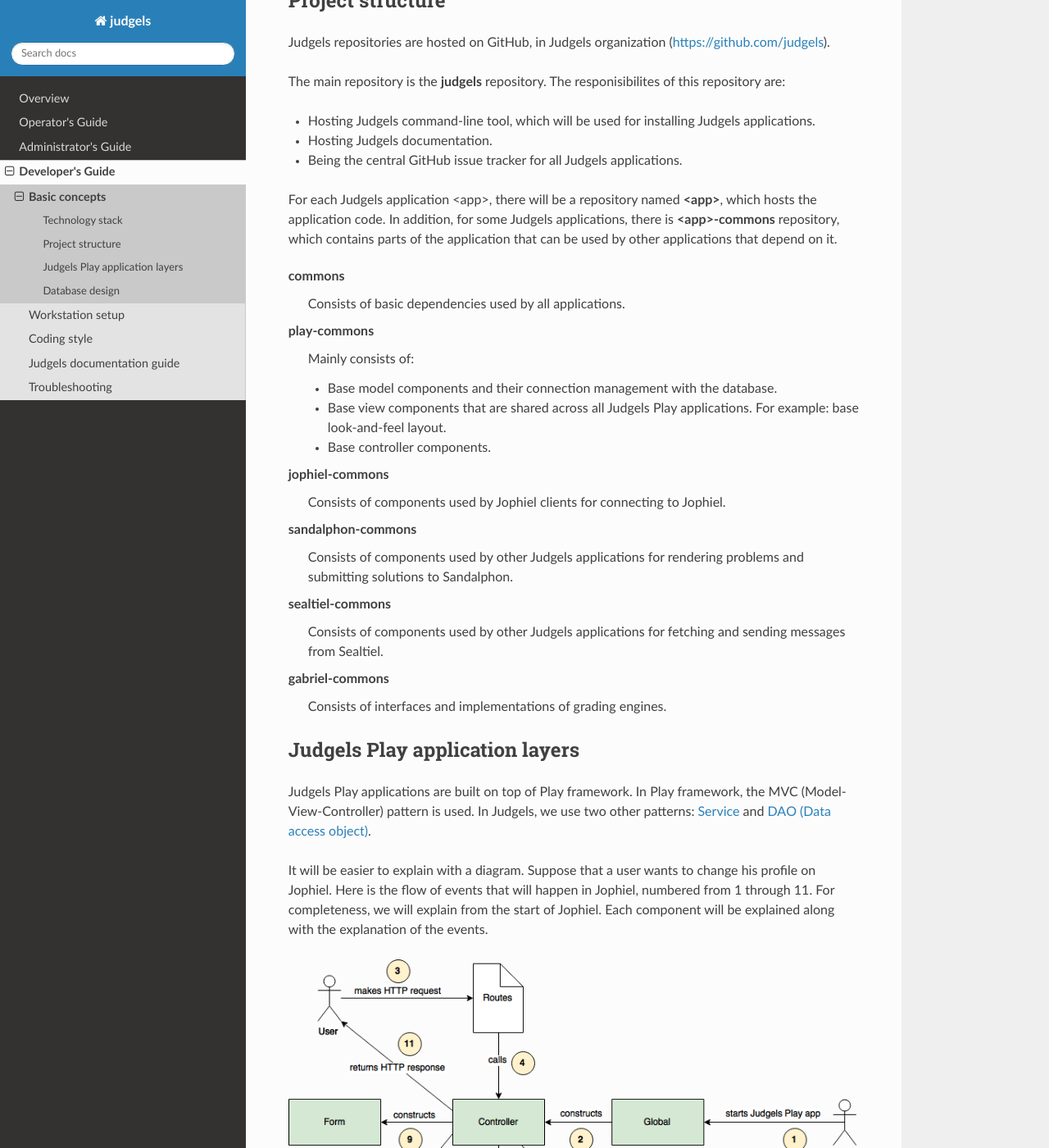
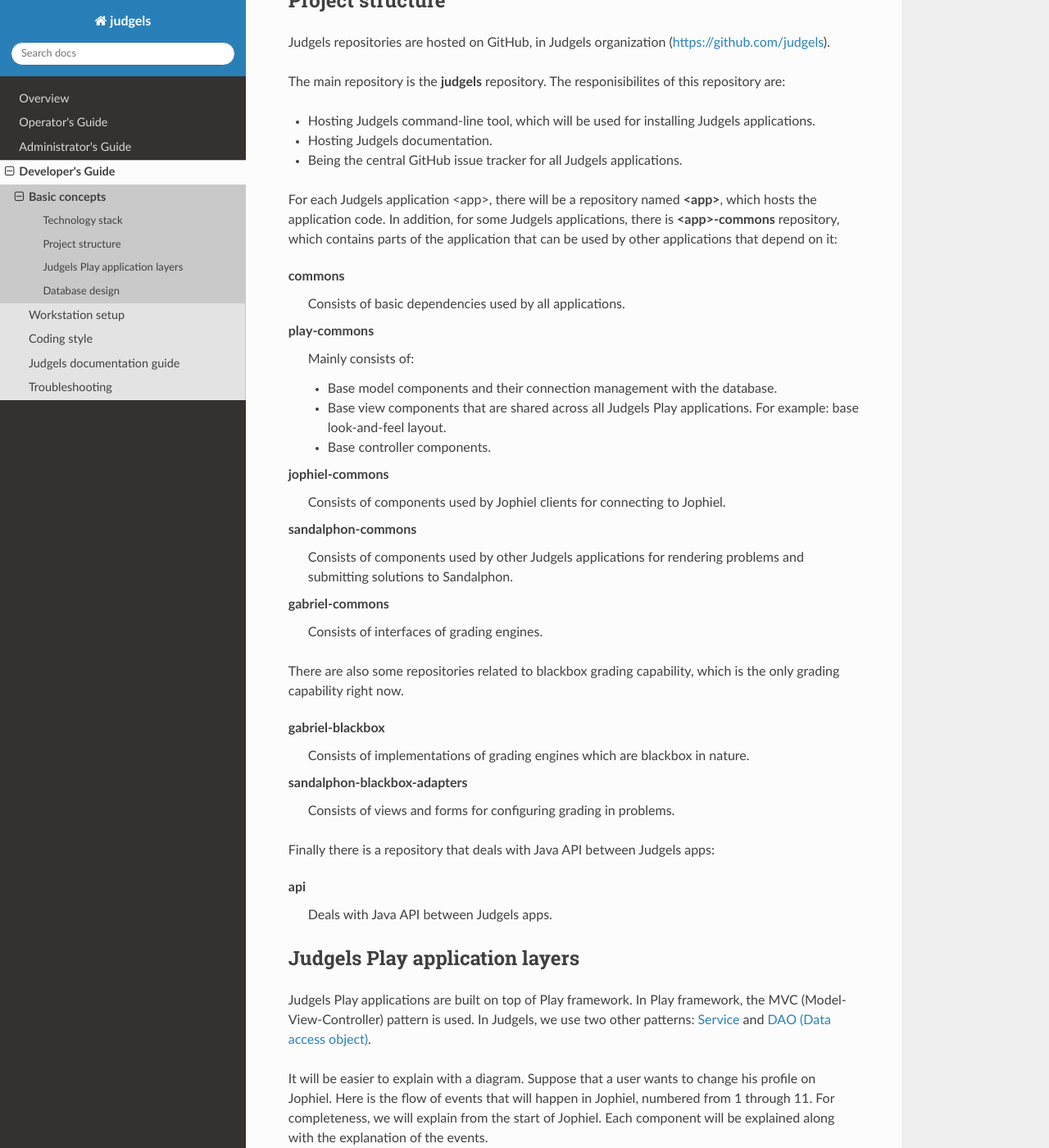
Before and after one commit to judgels/judgels, a Sphinx documentation site: the page built from docs/developer/concept.rst, in a window 1280 px wide and 1400 px high, scrolled down 785 px. Shown: the whole window at 82% size. Built offline with Sphinx 7.4.7 and the Read the Docs theme 2.0.0, drawn with Linux system fonts in a browser that asks for light colours; formulas are drawn with MathJax 3.

Commit message:
Update list of judgels repos in docs

```diff
--- a/docs/developer/concept.rst
+++ b/docs/developer/concept.rst
@@ -39,7 +39,7 @@
 - Hosting Judgels documentation.
 - Being the central GitHub issue tracker for all Judgels applications.
 
-For each Judgels application <app>, there will be a repository named **<app>**, which hosts the application code. In addition, for some Judgels applications, there is **<app>-commons** repository, which contains parts of the application that can be used by other applications that depend on it.
+For each Judgels application <app>, there will be a repository named **<app>**, which hosts the application code. In addition, for some Judgels applications, there is **<app>-commons** repository, which contains parts of the application that can be used by other applications that depend on it:
 
 commons
     Consists of basic dependencies used by all applications.
@@ -57,11 +57,21 @@
 sandalphon-commons
     Consists of components used by other Judgels applications for rendering problems and submitting solutions to Sandalphon.
 
-sealtiel-commons
-    Consists of components used by other Judgels applications for fetching and sending messages from Sealtiel.
+gabriel-commons
+    Consists of interfaces of grading engines.
 
-gabriel-commons
-    Consists of interfaces and implementations of grading engines.
+There are also some repositories related to blackbox grading capability, which is the only grading capability right now.
+
+gabriel-blackbox
+    Consists of implementations of grading engines which are blackbox in nature.
+
+sandalphon-blackbox-adapters
+    Consists of views and forms for configuring grading in problems.
+
+Finally there is a repository that deals with Java API between Judgels apps:
+
+api
+    Deals with Java API between Judgels apps.
 
 Judgels Play application layers
 -------------------------------
```
